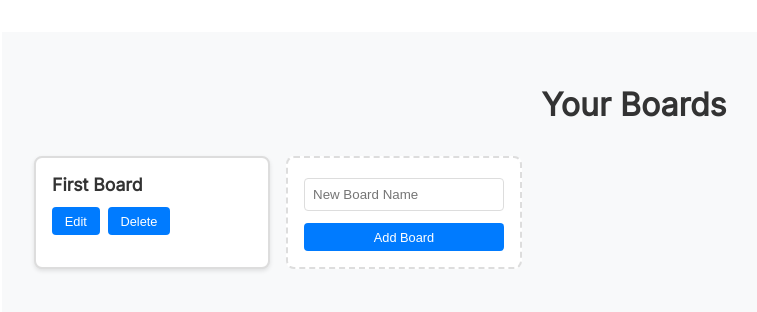
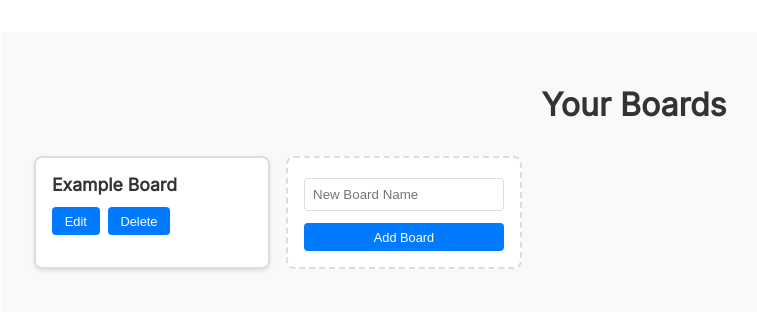
Before and after one commit to Mathas-S/Kanban-Board, a Vue app: page /board in a window 1280 px wide. Shown: the top 312 px of the page, without its empty margins (6-763 px from the left). Built offline with nearby package versions, Linux system fonts and the light colour scheme; sample sign-in values are in the browser's storage.

Commit message:
icon update

```diff
--- a/index.html
+++ b/index.html
@@ -2,7 +2,7 @@
 <html lang="">
   <head>
     <meta charset="UTF-8">
-    <link rel="icon" href="/favicon.ico">
+    <link rel="icon" href="/icon.svg">
     <link href="https://fonts.googleapis.com/css2?family=Inter&display=swap" rel="stylesheet" />
     <meta name="viewport" content="width=device-width, initial-scale=1.0">
     <title>Kanban Board</title>
--- a/src/views/BoardView.vue
+++ b/src/views/BoardView.vue
@@ -106,8 +106,8 @@ if (boards.value.length === 0) {
   boards.value = [
     {
       id: 1,
-      name: 'First Board',
-      members: ['admin@example.com'],
+      name: 'Example Board',
+      members: ['member@example.com'],
       columns: [
         { id: 1, name: 'To Do', tasks: [{ id: 1, title: 'Example Task 1', tags: ['urgent'] }] },
         { id: 2, name: 'In Progress', tasks: [] },
```
Also changed, not shown: public/icon.svg (added).
